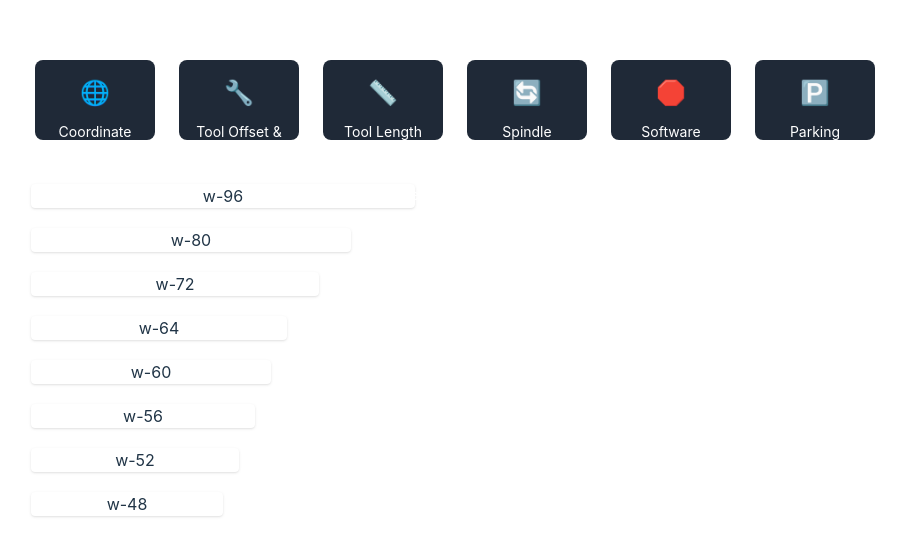
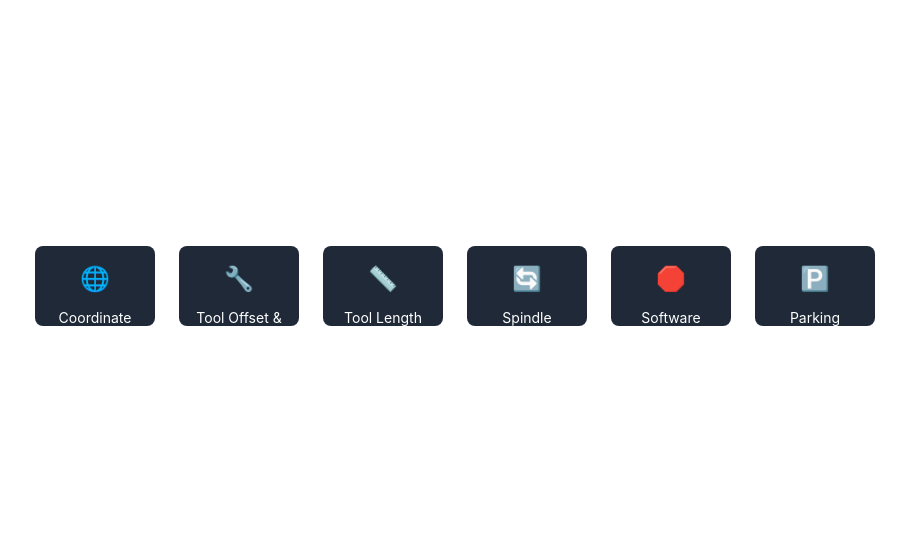
Before and after one commit to Junghyunseo/CNCNC, a React (Vite) app: page / in a window 1280 px wide. Shown: the part 114-670 px from the top of the page, without its empty margins (185-1091 px from the left). Built offline with nearby package versions, Linux system fonts and the light colour scheme.

Commit message:
feat: fix App

```diff
--- a/src/App.tsx
+++ b/src/App.tsx
@@ -7,14 +7,6 @@ const App: React.FC = () => {
   return (
     <div className="App">
       <Home />
-      <div className="w-96 bg-white shadow rounded m-5">w-96</div>
-      <div className="w-80 bg-white shadow rounded m-5">w-80</div>
-      <div className="w-72 bg-white shadow rounded m-5">w-72</div>
-      <div className="w-64 bg-white shadow rounded m-5">w-64</div>
-      <div className="w-60 bg-white shadow rounded m-5">w-60</div>
-      <div className="w-56 bg-white shadow rounded m-5">w-56</div>
-      <div className="w-52 bg-white shadow rounded m-5">w-52</div>
-      <div className="w-48 bg-white shadow rounded m-5">w-48</div>
     </div>
   );
 };
```
